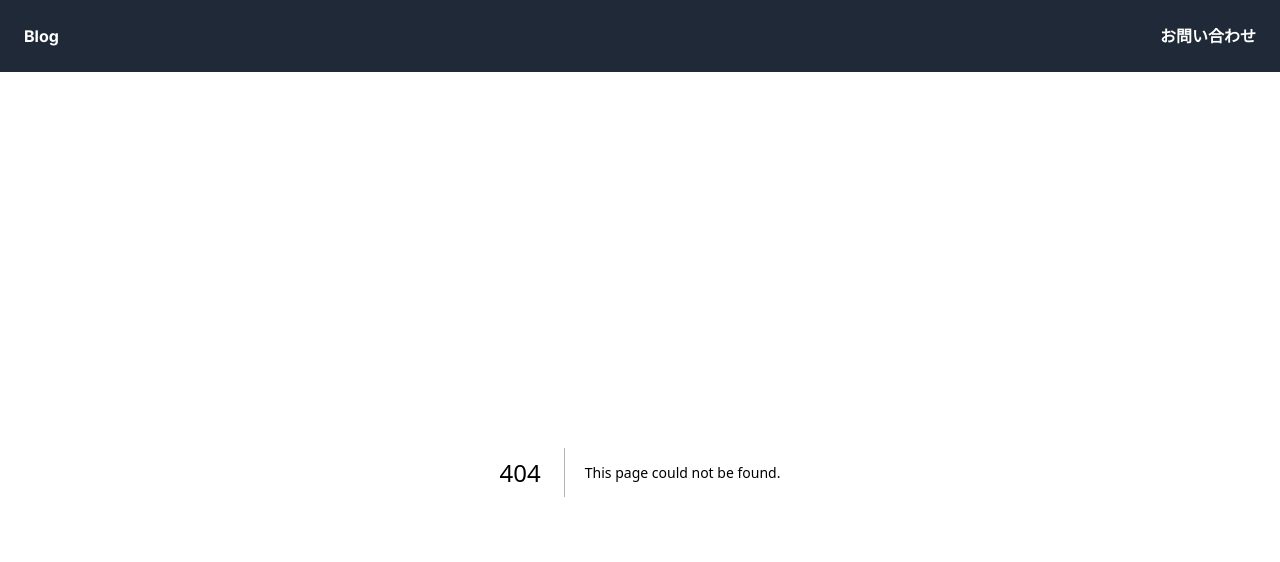
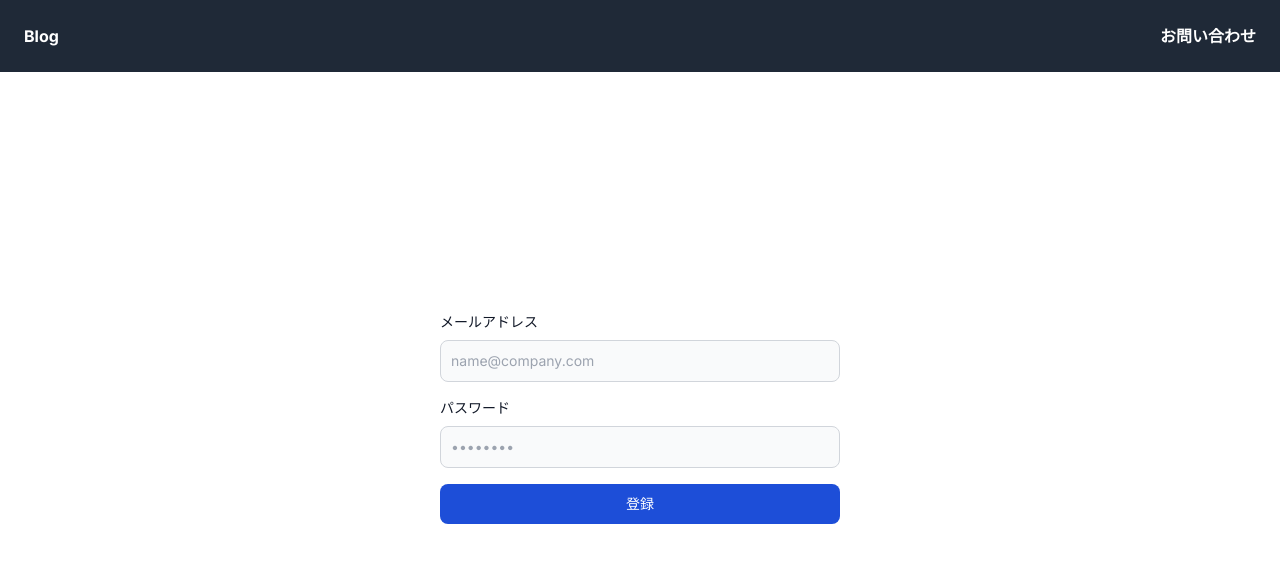
Before and after one commit to tmdtky/nextjs-blog, a Next.js app: page /signup in a window 1280 px wide. Before the commit this address had no page. Shown: the top 562 px of the page. Built offline with nearby package versions, Linux system fonts and the light colour scheme.

Commit message:
ユーザー登録画面追加

```diff
--- a/package.json
+++ b/package.json
@@ -13,6 +13,7 @@
     "@emotion/styled": "^11.14.1",
     "@mui/material": "^7.3.1",
     "@prisma/client": "^6.13.0",
+    "@supabase/supabase-js": "^2.56.0",
     "next": "14.2.16",
     "react": "^18",
     "react-dom": "^18",
--- /dev/null
+++ b/src/app/signup/page.tsx
@@ -0,0 +1,80 @@
+'use client'
+
+import { supabase } from '@/utils/supabase'
+import { useState } from 'react'
+
+export default function Page() {
+	const [email, setEmail] = useState('')
+	const [password, setPassword] = useState('')
+
+	const handleSubmit = async (event: React.FormEvent<HTMLFormElement>) => {
+		event?.preventDefault()
+
+		const { error } = await supabase.auth.signUp({
+			email,
+			password,
+			option: {
+				emailRedirectTo: `http://localhost:3000/login`,
+			},
+		})
+		if (error) {
+			alert('登録に失敗しました')
+		} else {
+			setEmail('')
+			setPassword('')
+			alert('確認メールを送信しました')
+		}
+	}
+
+	return (
+    <div className="flex justify-center pt-[240px]">
+      <form onSubmit={handleSubmit} className="space-y-4 w-full max-w-[400px]">
+        <div>
+          <label
+            htmlFor="email"
+            className="block mb-2 text-sm font-medium text-gray-900"
+          >
+            メールアドレス
+          </label>
+          <input
+            type="email"
+            name="email"
+            id="email"
+            className="bg-gray-50 border border-gray-300 text-gray-900 text-sm rounded-lg focus:ring-blue-500 focus:border-blue-500 block w-full p-2.5"
+            placeholder="name@company.com"
+            required
+            onChange={(e) => setEmail(e.target.value)}
+            value={email}
+          />
+        </div>
+        <div>
+          <label
+            htmlFor="password"
+            className="block mb-2 text-sm font-medium text-gray-900"
+          >
+            パスワード
+          </label>
+          <input
+            type="password"
+            name="password"
+            id="password"
+            placeholder="••••••••"
+            className="bg-gray-50 border border-gray-300 text-gray-900 text-sm rounded-lg focus:ring-blue-500 focus:border-blue-500 block w-full p-2.5"
+            required
+            onChange={(e) => setPassword(e.target.value)}
+            value={password}
+          />
+        </div>
+
+        <div>
+          <button
+            type="submit"
+            className="w-full text-white bg-blue-700 hover:bg-blue-800 focus:ring-4 focus:outline-none focus:ring-blue-300 font-medium rounded-lg text-sm px-5 py-2.5 text-center"
+          >
+            登録
+          </button>
+        </div>
+      </form>
+    </div>
+	)
+}
--- /dev/null
+++ b/src/utils/supabase.ts
@@ -0,0 +1,15 @@
+import { createClient } from '@supabase/supabase-js'
+import { NextRequest } from 'next/server'
+
+export const supabase = createClient(
+	process.env.NEXT_PUBLIC_SUPABASE_URL!,
+	process.env.NEXT_PUBLIC_SUPABASE_ANON_KEY!,
+)
+
+/** APIリクエストのtokenの検証、検証できればログインユーザー(Supabase)情報を返す */
+export const getCurrentUser = async (request:NextRequest) => {
+	const token = request.headers.get('Authorization')!
+	const { data, error } = await supabase.auth.getUser(token)
+
+	return { currentUser: data, error }
+}
```
Also changed, not shown: 2 other files (tests, documents, lock files or other folders).
